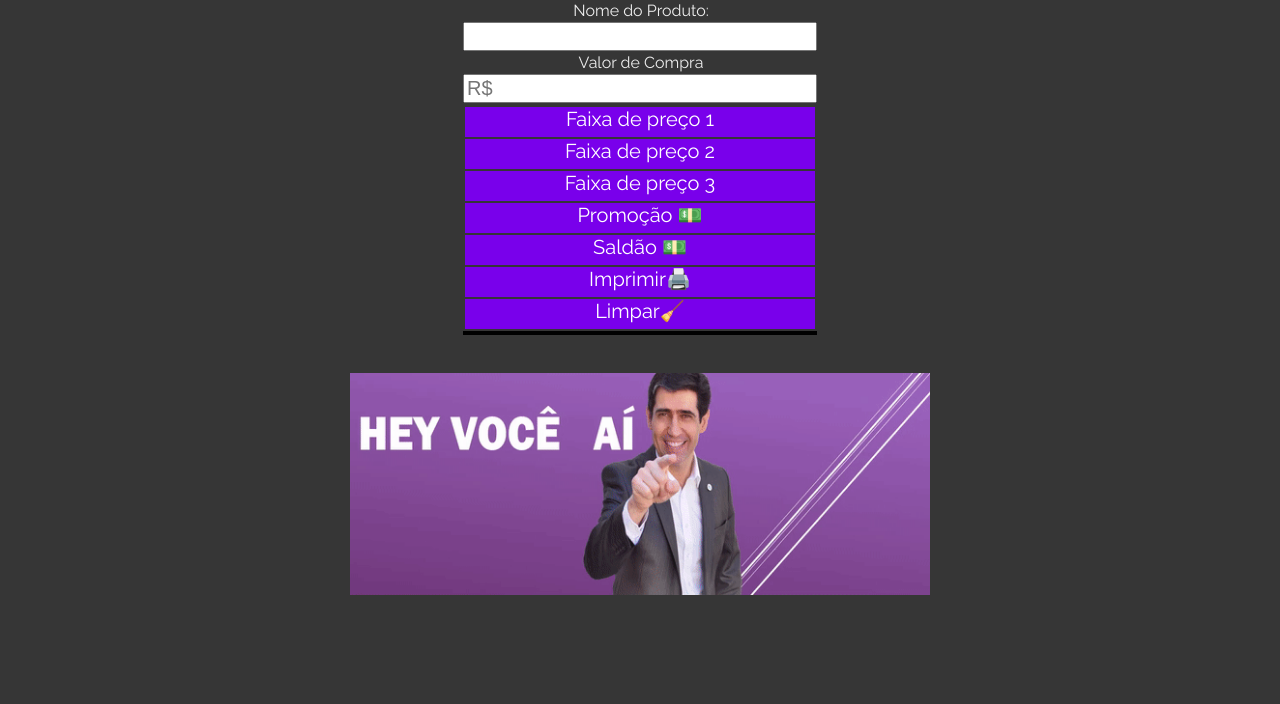
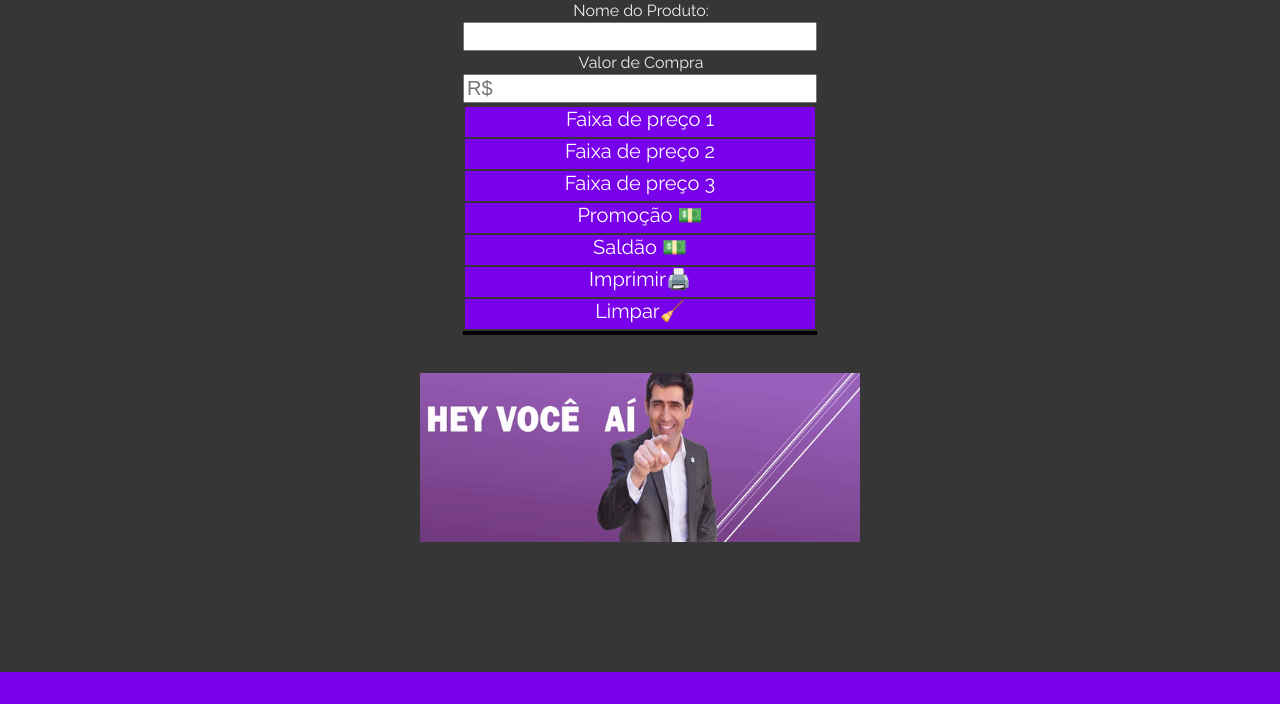
Before and after one commit to jldomingues/meulucro, a plain HTML site: page index.html in a window 1280 px wide. Shown: the part 81-785 px from the top of the page. Drawn offline with Linux system fonts and the light colour scheme.

Commit message:
Update index.html

```diff
--- a/index.html
+++ b/index.html
@@ -41,7 +41,7 @@
 <div id="res"> </div><br><br>
 
 <div class="propaganda">
-  <img src="imgs/anuncioroxo.gif" width="580em"/>
+  <img src="imgs/anuncioroxo.gif" width="440em"/>
 </div>
 </div>
 <br><br><br><br>
```
